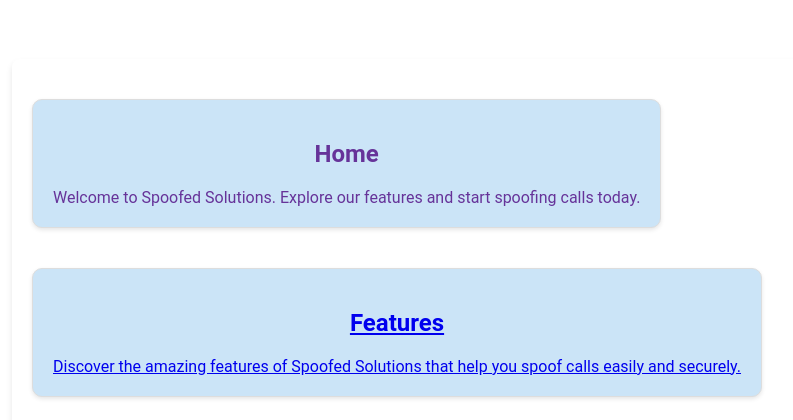
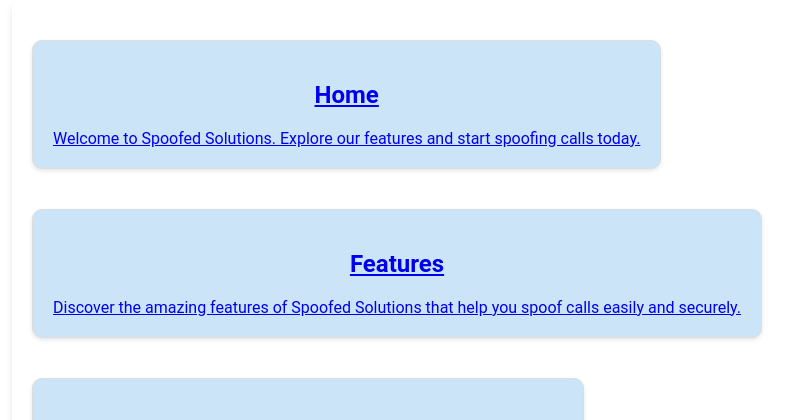
Before and after one commit to rwdvlpmnt/spoofed, a Django app: template templates/navigation.html in a window 1280 px wide. Shown: the part 132-552 px from the top of the page, without its empty margins (208-1001 px from the left). Run offline with Django 3.2, Linux system fonts and the light colour scheme; the template is opened without the code that fills it, so the values that code supplies are empty.

Commit message:
navigation 6est update

```diff
--- a/templates/navigation.html
+++ b/templates/navigation.html
@@ -5,7 +5,7 @@ Navigation
 {% endblock %}
 
 {% block content %}
-<section class="navigation-section">
+<!-- <section class="navigation-section">
     <div class="container">
         <nav class="main-nav">
             <ul class="nav-menu" id="nav-menu">
@@ -17,15 +17,16 @@ Navigation
             </ul>
         </nav>
     </div>
-</section>
+</section> -->
 
 <section class="nav-section">
     <div class="container">
+        <a href="{% url 'home' %}">
         <div class="feature-block" id="feature1">
-        <a href="{% url 'home' %}"></a>
         <h2>Home</h2>
         <p>Welcome to Spoofed Solutions. Explore our features and start spoofing calls today.</p>
         </div>
+        </a>
 
     <div class="feature-block" id="feature2">
         <a href="{% url 'features' %}">
--- a/templates/registration/login.html
+++ b/templates/registration/login.html
@@ -31,7 +31,6 @@
 
     <!-- Sign in with Google -->
     <div class="google-signin">
-      <p>Or sign in with:</p>
       <a href="{% url 'google_login' %}" class="btn btn-google">Sign in with Google</a>
     </div>
     <div class="fb-login-button" data-width="" data-size="large" data-button-type="login_with" data-layout="default"
```
